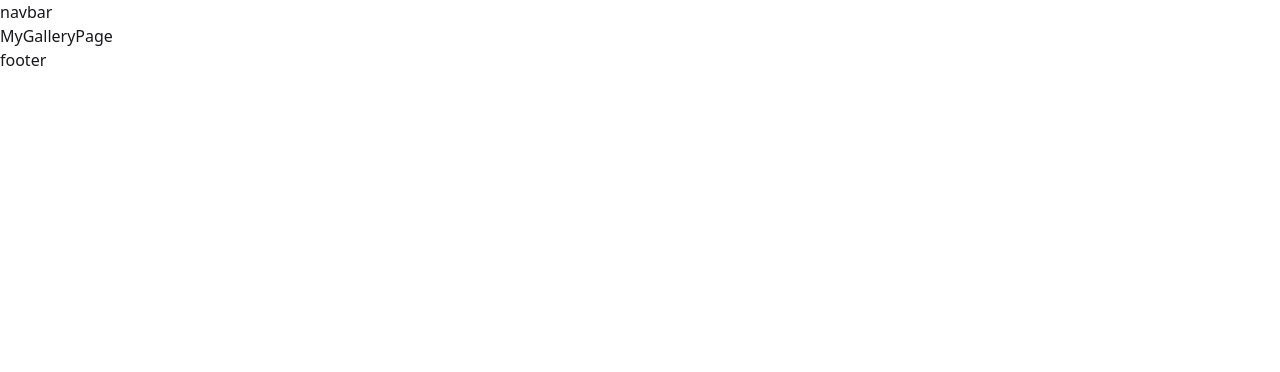
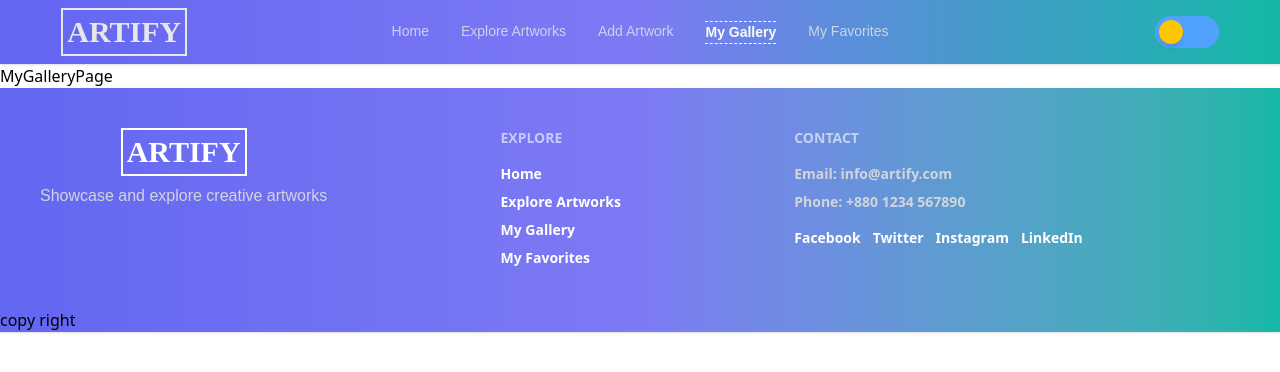
Before and after one commit to Afnan-Afrid-Jamal/Artify-client, a React (Vite) app: page /my-gallery in a window 1280 px wide. Shown: the top 372 px of the page. Built offline with nearby package versions, Linux system fonts and the light colour scheme.

Commit message:
navbar and footer added,theme mode added

```diff
--- a/src/Components/Footer.jsx
+++ b/src/Components/Footer.jsx
@@ -2,8 +2,44 @@ import React from 'react';
 
 const Footer = () => {
     return (
-        <div>
-            footer
+        <div className="bg-gradient-to-r from-[#6366F1] via-[#7D7AF4] to-[#14B8A6] shadow-sm">
+            <footer className="footer sm:footer-horizontal text-base-content p-10 text-white">
+
+                {/* Logo & Tagline */}
+                <aside className='flex flex-col justify-center items-center'>
+                    <p className='logo-font text-3xl text-white text-center border-2 p-1'>
+                        ARTIFY
+                    </p>
+                    <p className='poppins-font text-base text-center text-gray-300'>
+                        Showcase and explore creative artworks
+                    </p>
+                </aside>
+
+                {/* Explore Section */}
+                <nav className='font-semibold'>
+                    <h6 className="footer-title">Explore</h6>
+                    <a href="/home" className="link link-hover">Home</a>
+                    <a href="/explore-artwork" className="link link-hover">Explore Artworks</a>
+                    <a href="/my-gallery" className="link link-hover">My Gallery</a>
+                    <a href="/my-favourites" className="link link-hover">My Favorites</a>
+                </nav>
+
+                {/* Contact & Social */}
+                <nav className='font-semibold'>
+                    <h6 className="footer-title">Contact</h6>
+                    <p className="text-gray-300">Email: info@artify.com</p>
+                    <p className="text-gray-300">Phone: +880 1234 567890</p>
+
+                    <div className="flex gap-3 mt-2">
+                        <a href="https://facebook.com" target="_blank" rel="noopener noreferrer" className="link link-hover">Facebook</a>
+                        <a href="https://twitter.com" target="_blank" rel="noopener noreferrer" className="link link-hover">Twitter</a>
+                        <a href="https://instagram.com" target="_blank" rel="noopener noreferrer" className="link link-hover">Instagram</a>
+                        <a href="https://linkedin.com" target="_blank" rel="noopener noreferrer" className="link link-hover">LinkedIn</a>
+                    </div>
+                </nav>
+
+            </footer>
+            <p>copy right</p>
         </div>
     );
 };
--- /dev/null
+++ b/src/Components/LightAndDarkMode.jsx
@@ -0,0 +1,59 @@
+// LightAndDarkMode.jsx
+import React, { useState, useEffect } from "react";
+
+const LightAndDarkMode = () => {
+    const [checked, setChecked] = useState(false);
+
+    useEffect(() => {
+        // Check if dark mode is enabled in localStorage
+        const isDark = localStorage.getItem('darkMode') === 'true';
+        setChecked(isDark);
+        toggleDarkMode(isDark);
+    }, []);
+
+    const toggleDarkMode = (isDark) => {
+        const body = document.body;
+
+        if (isDark) {
+            // Dark mode - শুধু body-র background change
+            body.style.backgroundColor = '#111827';
+            body.style.color = '#ffffff';
+        } else {
+            // Light mode - শুধু body-র background change
+            body.style.backgroundColor = '#ffffff';
+            body.style.color = '#000000';
+        }
+
+        localStorage.setItem('darkMode', isDark);
+    };
+
+    const handleToggle = () => {
+        const newChecked = !checked;
+        setChecked(newChecked);
+        toggleDarkMode(newChecked);
+    };
+
+    return (
+        <label className="relative inline-block cursor-pointer">
+            <input
+                type="checkbox"
+                checked={checked}
+                onChange={handleToggle}
+                className="sr-only"
+            />
+            <div className={`relative w-16 h-8 rounded-full transition-colors duration-500 ${checked ? "bg-gray-800" : "bg-blue-400"}`}>
+                <div className={`absolute top-1 w-6 h-6 rounded-full shadow-md transition-all duration-500 flex items-center justify-center ${checked ? "left-8 bg-gray-300" : "left-1 bg-yellow-400"}`}>
+                    {checked && (
+                        <>
+                            <div className="absolute top-1 left-1 w-1 h-1 rounded-full bg-gray-500"></div>
+                            <div className="absolute top-2 left-3 w-1 h-1 rounded-full bg-gray-500"></div>
+                            <div className="absolute top-1 left-2 w-0.5 h-0.5 rounded-full bg-gray-500"></div>
+                        </>
+                    )}
+                </div>
+            </div>
+        </label>
+    );
+};
+
+export default LightAndDarkMode;
--- a/src/Components/Navbar.jsx
+++ b/src/Components/Navbar.jsx
@@ -1,9 +1,110 @@
-import React from 'react';
+// Navbar.jsx
+import React, { useState, useEffect } from 'react';
+import { Link, NavLink } from 'react-router';
+import LightAndDarkMode from './LightAndDarkMode';
 
 const Navbar = () => {
+    const [activeLink, setActiveLink] = useState('');
+
+    // Set active link and update data attributes
+    const handleSetActive = (path) => {
+        setActiveLink(path);
+
+        // Update data attributes for all links
+        const allLinks = document.querySelectorAll('[data-navlink]');
+        allLinks.forEach(link => {
+            link.setAttribute('data-active', link.getAttribute('data-path') === path ? 'true' : 'false');
+        });
+    };
+
+    // Initialize dark mode on component mount
+    useEffect(() => {
+        const isDark = localStorage.getItem('darkMode') === 'true';
+        if (isDark) {
+            document.body.style.backgroundColor = '#111827';
+            document.body.style.color = '#ffffff';
+        }
+    }, []);
+
     return (
-        <div>
-            navbar
+        <div
+            data-navbar
+            className="shadow-sm"
+            style={{
+                background: 'linear-gradient(to right, #6366F1, #7D7AF4, #14B8A6)'
+            }}
+        >
+            <div className="navbar max-w-11/12 mx-auto">
+                <div className="navbar-start">
+                    <div className="dropdown">
+                        <div tabIndex={0} role="button" className="btn btn-ghost lg:hidden">
+                            <svg xmlns="http://www.w3.org/2000/svg" className="text-[#E5E7EB] h-8 w-8" fill="none" viewBox="0 0 24 24" stroke="currentColor">
+                                <path strokeLinecap="round" strokeLinejoin="round" strokeWidth="3" d="M4 6h16M4 12h8m-8 6h16" />
+                            </svg>
+                        </div>
+
+                        <ul tabIndex={-1} className="menu menu-sm dropdown-content z-1 mt-3 w-52 p-2 shadow poppins-font bg-white/90 backdrop-blur-md flex flex-col gap-y-3 rounded-box">
+                            {['/home', '/explore-artwork', '/add-artwork', '/my-gallery', '/my-favourites'].map(path => (
+                                <NavLink
+                                    key={path}
+                                    to={path}
+                                    data-navlink
+                                    data-path={path}
+                                    onClick={() => handleSetActive(path)}
+                                    className={({ isActive }) => {
+                                        if (isActive) handleSetActive(path);
+                                        return isActive ? "text-[#6366F1] font-semibold" : "text-gray-800 opacity-80 hover:opacity-100";
+                                    }}
+                                >
+                                    {path === '/home' && 'Home'}
+                                    {path === '/explore-artwork' && 'Explore Artworks'}
+                                    {path === '/add-artwork' && 'Add Artwork'}
+                                    {path === '/my-gallery' && 'My Gallery'}
+                                    {path === '/my-favourites' && 'My Favorites'}
+                                </NavLink>
+                            ))}
+                        </ul>
+                    </div>
+
+                    <Link
+                        to="/home"
+                        data-logo
+                        className="text-3xl logo-font text-[#E5E7EB] border-2 p-1"
+                    >
+                        ARTIFY
+                    </Link>
+                </div>
+
+                <div className="navbar-center hidden lg:flex">
+                    <ul className="menu menu-horizontal px-1 poppins-font flex gap-8">
+                        {['/home', '/explore-artwork', '/add-artwork', '/my-gallery', '/my-favourites'].map(path => (
+                            <NavLink
+                                key={path}
+                                to={path}
+                                data-navlink
+                                data-path={path}
+                                onClick={() => handleSetActive(path)}
+                                className={({ isActive }) => {
+                                    if (isActive) handleSetActive(path);
+                                    return isActive
+                                        ? "text-[#F9FAFB] font-semibold border-y-1 border-dashed"
+                                        : "text-[#E5E7EB] opacity-80 hover:opacity-100";
+                                }}
+                            >
+                                {path === '/home' && 'Home'}
+                                {path === '/explore-artwork' && 'Explore Artworks'}
+                                {path === '/add-artwork' && 'Add Artwork'}
+                                {path === '/my-gallery' && 'My Gallery'}
+                                {path === '/my-favourites' && 'My Favorites'}
+                            </NavLink>
+                        ))}
+                    </ul>
+                </div>
+
+                <div className="navbar-end">
+                    <LightAndDarkMode />
+                </div>
+            </div>
         </div>
     );
 };
--- a/src/index.css
+++ b/src/index.css
@@ -1,2 +1,20 @@
 @import "tailwindcss";
 @plugin "daisyui";
+
+
+@import url("https://fonts.googleapis.com/css2?family=Playfair+Display+SC:ital,wght@0,400;0,700;0,900;1,400;1,700;1,900&display=swap");
+
+/* POPPINS FONT */
+@import url("https://fonts.googleapis.com/css2?family=Poppins:ital,wght@0,100;0,200;0,300;0,400;0,500;0,600;0,700;0,800;0,900;1,100;1,200;1,300;1,400;1,500;1,600;1,700;1,800;1,900&display=swap");
+
+.logo-font {
+  font-family: "Playfair Display SC", serif;
+  font-weight: 700;
+  font-style: normal;
+}
+
+.poppins-font {
+  font-family: "Poppins", sans-serif;
+  font-weight: 400;
+  font-style: normal;
+}
```
